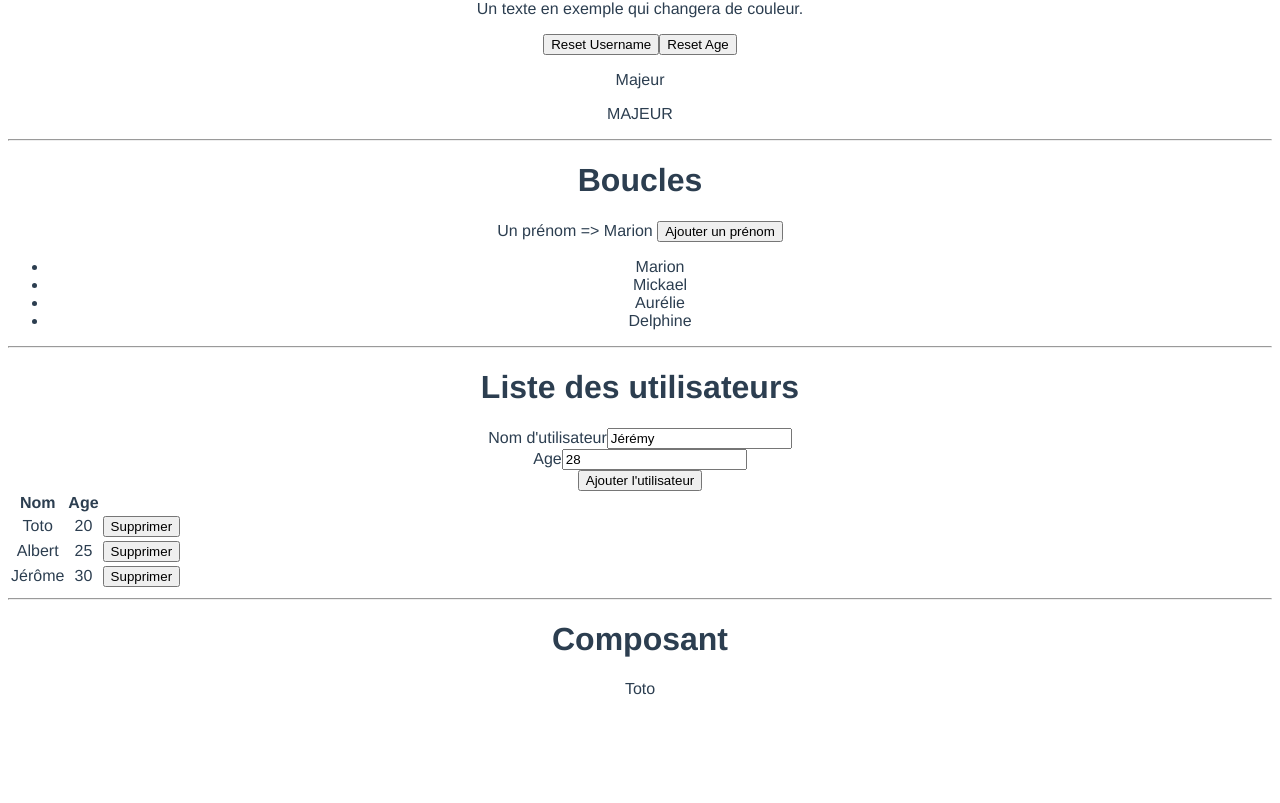
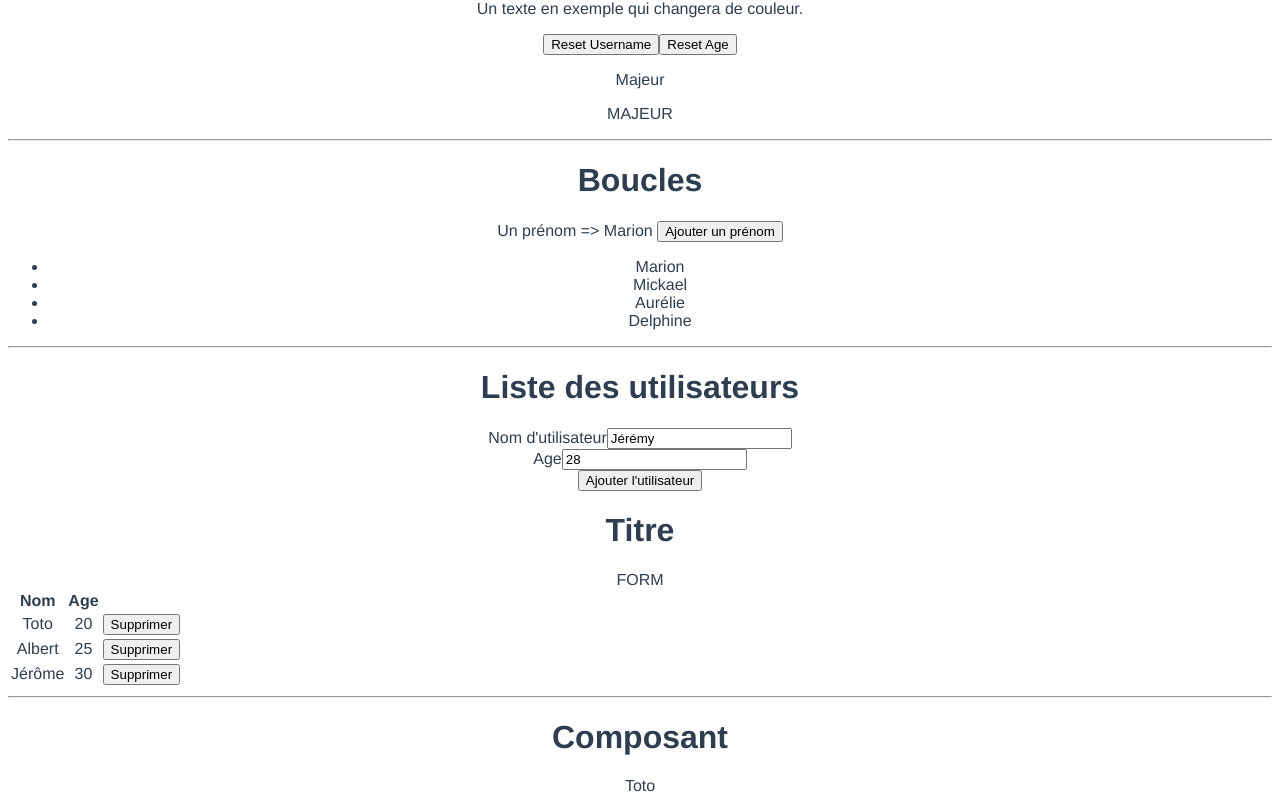
Before and after one commit to Faboulous53/iia-vuejs-2022, a Vue app in the folder formation-vuejs/: page / in a window 1280 px wide. Shown: the part 399-1202 px from the top of the page. Before the commit the page ends 1105 px from the top, so only its background shows below. Built offline with nearby package versions, Linux system fonts and the light colour scheme.

Commit message:
JOUR 2 - Intro CrudUtilisateurComponent

```diff
--- a/formation-vuejs/src/App.vue
+++ b/formation-vuejs/src/App.vue
@@ -66,26 +66,8 @@
         <button :disabled="!utilisateur.username || utilisateur.age <= 0" @click="ajouterUtilisateur()">Ajouter l'utilisateur</button>
       </div>
 
-
-      <table>
-        <thead>
-          <tr>
-            <th>Nom</th>
-            <th>Age</th>
-            <th></th>
-          </tr>
-        </thead>
-
-        <tbody>
-          <tr v-for="user of utilisateurs" :key="user.username">
-            <td>{{ user.username }}</td>
-            <td>{{ user.age }}</td>
-            <td>
-              <button @click="supprimerUtilisateur(user)">Supprimer</button>
-            </td>
-          </tr>
-        </tbody>
-      </table>
+      <!-- Composant :propName="objetConnu" -->
+      <crud-utilisateur :utilisateurs="utilisateurs" />
 
       <hr />
 
@@ -99,12 +81,13 @@
 
 <script>
 import Message from './components/MessageComponent.vue';
+import CrudUtilisateur from './components/CrudUtilisateurComponent.vue';
 
 export default {
   name: 'App',
 
   components: {
-    Message
+    Message, CrudUtilisateur
   },
 
   // data => Données
--- /dev/null
+++ b/formation-vuejs/src/components/CrudUtilisateurComponent.vue
@@ -0,0 +1,40 @@
+<template>
+	<div>
+		<h1>Titre</h1>
+		FORM
+
+
+		<table>
+			<thead>
+				<tr>
+					<th>Nom</th>
+					<th>Age</th>
+					<th></th>
+				</tr>
+			</thead>
+
+			<tbody>
+				<tr v-for="user of utilisateurs" :key="user.username">
+					<td>{{ user.username }}</td>
+					<td>{{ user.age }}</td>
+					<td>
+						<button @click="supprimerUtilisateur(user)">Supprimer</button>
+					</td>
+				</tr>
+			</tbody>
+		</table>
+	</div>
+</template>
+
+<script>
+export default {
+	// Données en entrée (props)
+	props: {
+		utilisateurs: Array
+	}
+
+	// Données internes (data)
+
+	// Fonctionnalités (methods)
+}
+</script>
```
